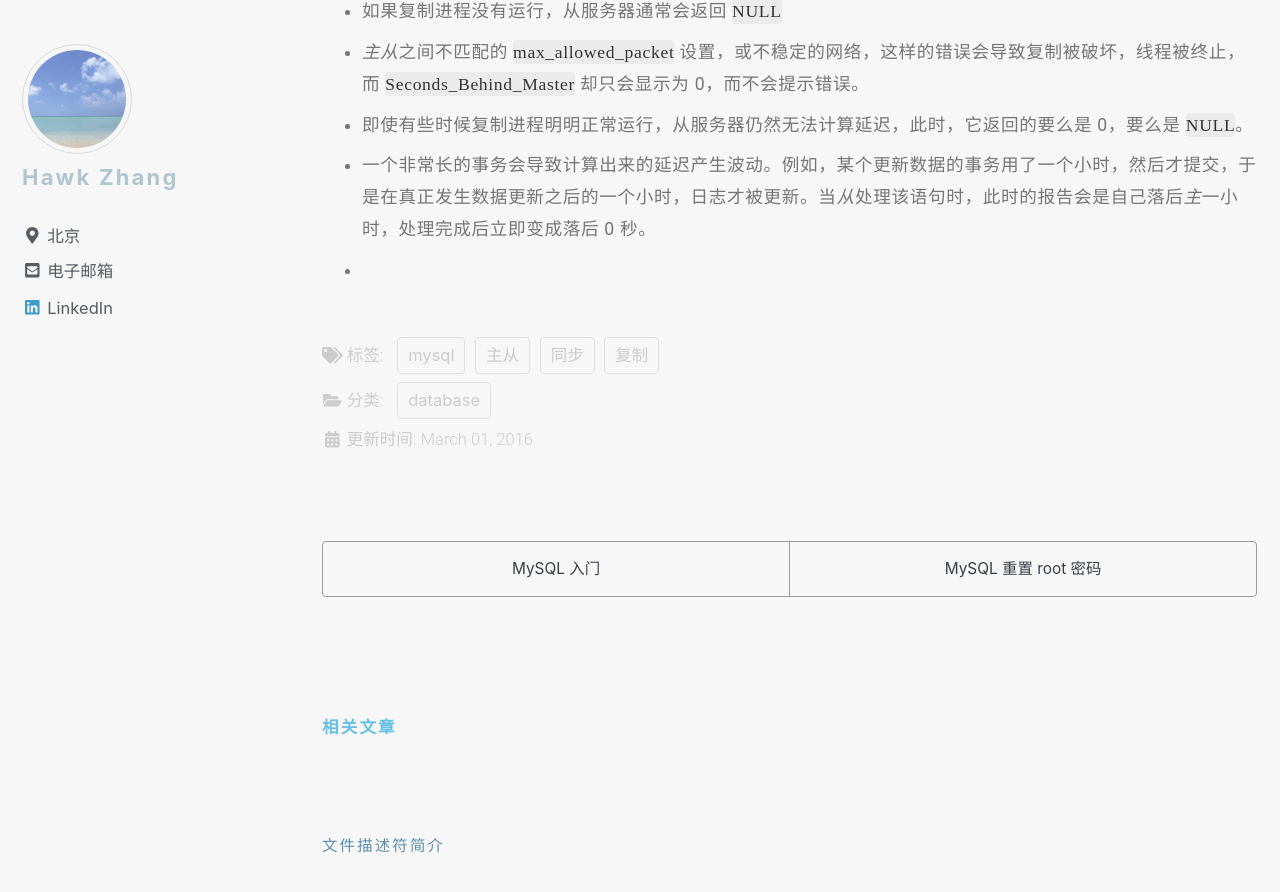
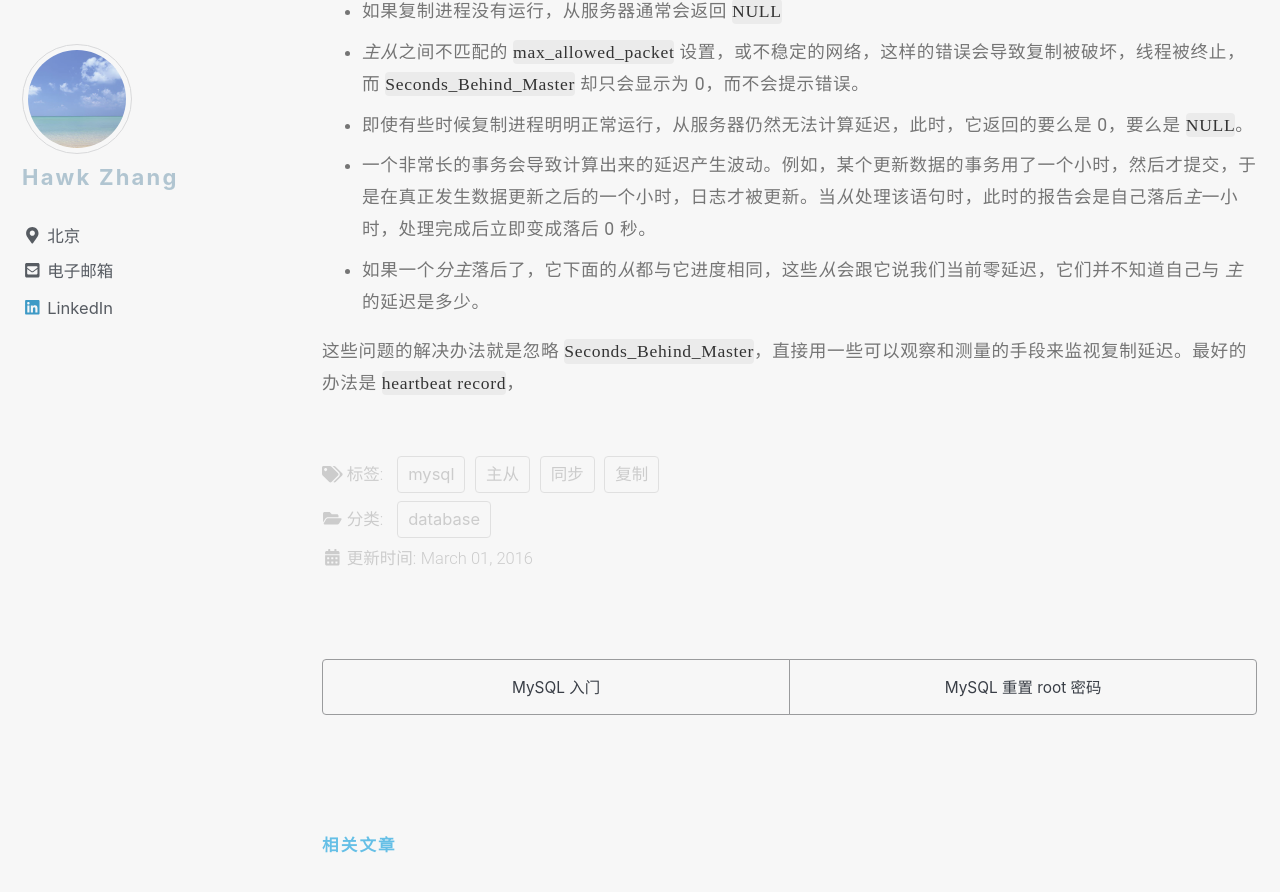
Before and after one commit to narru888/linotes_note, a Jekyll site: the page built from _posts/mysql/2016-03-01-master.slave.md, in a window 1280 px wide and 900 px high, scrolled down 45567 px. Shown: the top 892 px of the window. Built offline with Jekyll 4.4.1, drawn with Linux system fonts in a browser that asks for light colours; nearby versions of some CDN libraries; a script that is not in the unit is left out.

Commit message:
update on 2018-08-15 14:50:01 CST

```diff
--- a/_posts/mysql/2016-03-01-master.slave.md
+++ b/_posts/mysql/2016-03-01-master.slave.md
@@ -1446,4 +1446,6 @@ Info: use `test`; CREATE TABLE test.t(a int)
 * *主从*之间不匹配的 `max_allowed_packet` 设置，或不稳定的网络，这样的错误会导致复制被破坏，线程被终止，而 `Seconds_Behind_Master` 却只会显示为 0，而不会提示错误。
 * 即使有些时候复制进程明明正常运行，从服务器仍然无法计算延迟，此时，它返回的要么是 0，要么是 `NULL`。
 * 一个非常长的事务会导致计算出来的延迟产生波动。例如，某个更新数据的事务用了一个小时，然后才提交，于是在真正发生数据更新之后的一个小时，日志才被更新。当*从*处理该语句时，此时的报告会是自己落后*主*一小时，处理完成后立即变成落后 0 秒。
-*
+* 如果一个*分主*落后了，它下面的*从*都与它进度相同，这些*从*会跟它说我们当前零延迟，它们并不知道自己与 *主* 的延迟是多少。
+
+这些问题的解决办法就是忽略 `Seconds_Behind_Master`，直接用一些可以观察和测量的手段来监视复制延迟。最好的办法是 **`heartbeat record`**，
```
